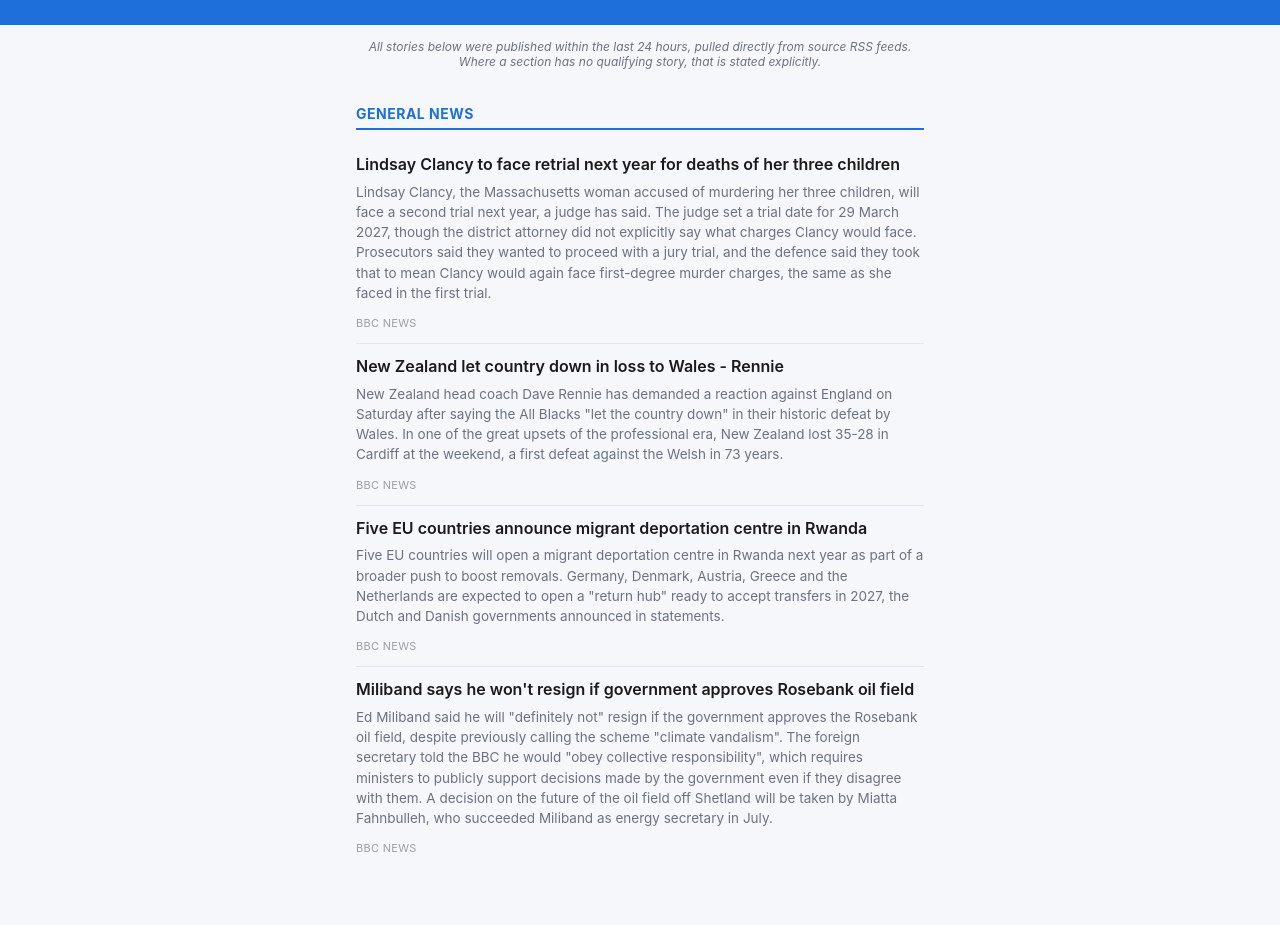
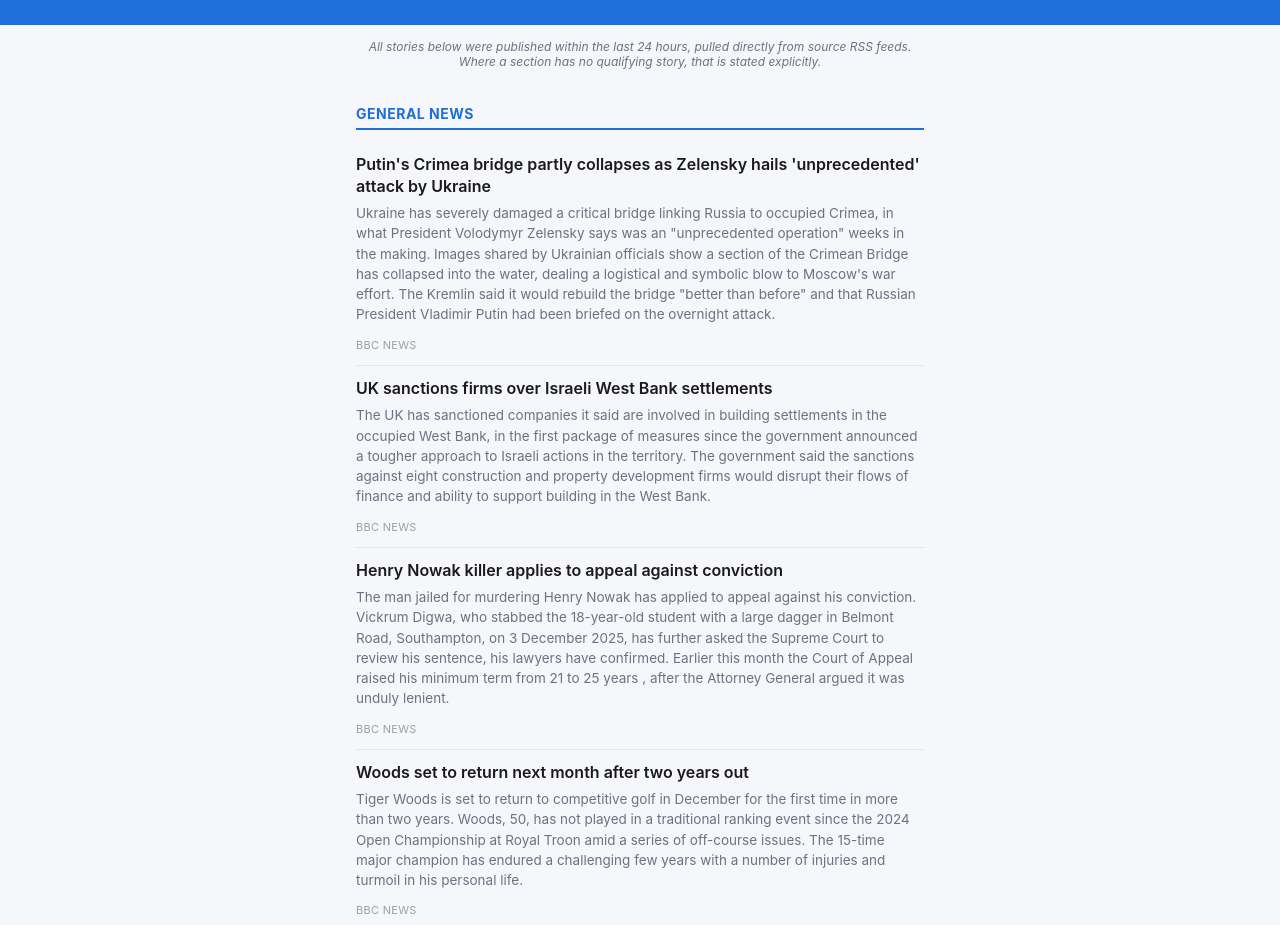
Before and after one commit to WilliamGitty/henry-personalised-newsletter, a plain HTML site: page index.html in a window 1280 px wide. Shown: the part 87-1012 px from the top of the page. Drawn offline with Linux system fonts and the light colour scheme.

Commit message:
Automated daily rebuild

```diff
--- a/index.html
+++ b/index.html
@@ -3,7 +3,7 @@
 <head>
 <meta charset="UTF-8">
 <meta name="viewport" content="width=device-width, initial-scale=1">
-<title>Henry's Personalised Newsletter — Monday, 16 November 2026</title>
+<title>Henry's Personalised Newsletter — Tuesday, 17 November 2026</title>
 <style>
   :root {
     --accent: #1e6fd9;
@@ -117,31 +117,31 @@
 <body>
   <div class="masthead">
     <h1>Henry's Personalised Newsletter</h1>
-    <span class="date">Monday, 16 November 2026, Updated as of 17:04 GMT</span>
+    <span class="date">Tuesday, 17 November 2026, Updated as of 16:10 GMT</span>
   </div>
   <p class="intro">All stories below were published within the last 24 hours, pulled directly from source RSS feeds. Where a section has no qualifying story, that is stated explicitly.</p>
   <main>
       <section class="section">
         <h2>General News</h2>
         <article class="story">
-          <a class="headline" href="https://www.bbc.co.uk/news/articles/cw5y1v8de35go?at_medium=RSS&amp;at_campaign=rss" target="_blank" rel="noopener">Lindsay Clancy to face retrial next year for deaths of her three children</a>
-          <p class="summary">Lindsay Clancy, the Massachusetts woman accused of murdering her three children, will face a second trial next year, a judge has said. The judge set a trial date for 29 March 2027, though the district attorney did not explicitly say what charges Clancy would face. Prosecutors said they wanted to proceed with a jury trial, and the defence said they took that to mean Clancy would again face first-degree murder charges, the same as she faced in the first trial.</p>
-          <span class="source"><a href="https://www.bbc.co.uk/news/articles/cw5y1v8de35go?at_medium=RSS&amp;at_campaign=rss" target="_blank" rel="noopener">BBC News</a></span>
+          <a class="headline" href="https://www.bbc.co.uk/news/articles/cw772jk4rvmxo?at_medium=RSS&amp;at_campaign=rss" target="_blank" rel="noopener">Putin&#x27;s Crimea bridge partly collapses as Zelensky hails &#x27;unprecedented&#x27; attack by Ukraine</a>
+          <p class="summary">Ukraine has severely damaged a critical bridge linking Russia to occupied Crimea, in what President Volodymyr Zelensky says was an &quot;unprecedented operation&quot; weeks in the making. Images shared by Ukrainian officials show a section of the Crimean Bridge has collapsed into the water, dealing a logistical and symbolic blow to Moscow&#x27;s war effort. The Kremlin said it would rebuild the bridge &quot;better than before&quot; and that Russian President Vladimir Putin had been briefed on the overnight attack.</p>
+          <span class="source"><a href="https://www.bbc.co.uk/news/articles/cw772jk4rvmxo?at_medium=RSS&amp;at_campaign=rss" target="_blank" rel="noopener">BBC News</a></span>
         </article>
         <article class="story">
-          <a class="headline" href="https://www.bbc.co.uk/sport/rugby-union/articles/c6q8lq7kqn5vo?at_medium=RSS&amp;at_campaign=rss" target="_blank" rel="noopener">New Zealand let country down in loss to Wales - Rennie</a>
-          <p class="summary">New Zealand head coach Dave Rennie has demanded a reaction against England on Saturday after saying the All Blacks &quot;let the country down&quot; in their historic defeat by Wales. In one of the great upsets of the professional era, New Zealand lost 35-28 in Cardiff at the weekend, a first defeat against the Welsh in 73 years.</p>
-          <span class="source"><a href="https://www.bbc.co.uk/sport/rugby-union/articles/c6q8lq7kqn5vo?at_medium=RSS&amp;at_campaign=rss" target="_blank" rel="noopener">BBC News</a></span>
+          <a class="headline" href="https://www.bbc.co.uk/news/articles/cvglr977x3z0o?at_medium=RSS&amp;at_campaign=rss" target="_blank" rel="noopener">UK sanctions firms over Israeli West Bank settlements</a>
+          <p class="summary">The UK has sanctioned companies it said are involved in building settlements in the occupied West Bank, in the first package of measures since the government announced a tougher approach to Israeli actions in the territory. The government said the sanctions against eight construction and property development firms would disrupt their flows of finance and ability to support building in the West Bank.</p>
+          <span class="source"><a href="https://www.bbc.co.uk/news/articles/cvglr977x3z0o?at_medium=RSS&amp;at_campaign=rss" target="_blank" rel="noopener">BBC News</a></span>
         </article>
         <article class="story">
-          <a class="headline" href="https://www.bbc.co.uk/news/articles/cw987343352go?at_medium=RSS&amp;at_campaign=rss" target="_blank" rel="noopener">Five EU countries announce migrant deportation centre in Rwanda</a>
-          <p class="summary">Five EU countries will open a migrant deportation centre in Rwanda next year as part of a broader push to boost removals. Germany, Denmark, Austria, Greece and the Netherlands are expected to open a &quot;return hub&quot; ready to accept transfers in 2027, the Dutch and Danish governments announced in statements.</p>
-          <span class="source"><a href="https://www.bbc.co.uk/news/articles/cw987343352go?at_medium=RSS&amp;at_campaign=rss" target="_blank" rel="noopener">BBC News</a></span>
+          <a class="headline" href="https://www.bbc.co.uk/news/articles/cm93080xj8xgo?at_medium=RSS&amp;at_campaign=rss" target="_blank" rel="noopener">Henry Nowak killer applies to appeal against conviction</a>
+          <p class="summary">The man jailed for murdering Henry Nowak has applied to appeal against his conviction. Vickrum Digwa, who stabbed the 18-year-old student with a large dagger in Belmont Road, Southampton, on 3 December 2025, has further asked the Supreme Court to review his sentence, his lawyers have confirmed. Earlier this month the Court of Appeal raised his minimum term from 21 to 25 years , after the Attorney General argued it was unduly lenient.</p>
+          <span class="source"><a href="https://www.bbc.co.uk/news/articles/cm93080xj8xgo?at_medium=RSS&amp;at_campaign=rss" target="_blank" rel="noopener">BBC News</a></span>
         </article>
         <article class="story">
-          <a class="headline" href="https://www.bbc.co.uk/news/articles/crvg2n8vwyqdo?at_medium=RSS&amp;at_campaign=rss" target="_blank" rel="noopener">Miliband says he won&#x27;t resign if government approves Rosebank oil field</a>
-          <p class="summary">Ed Miliband said he will &quot;definitely not&quot; resign if the government approves the Rosebank oil field, despite previously calling the scheme &quot;climate vandalism&quot;. The foreign secretary told the BBC he would &quot;obey collective responsibility&quot;, which requires ministers to publicly support decisions made by the government even if they disagree with them. A decision on the future of the oil field off Shetland will be taken by Miatta Fahnbulleh, who succeeded Miliband as energy secretary in July.</p>
-          <span class="source"><a href="https://www.bbc.co.uk/news/articles/crvg2n8vwyqdo?at_medium=RSS&amp;at_campaign=rss" target="_blank" rel="noopener">BBC News</a></span>
+          <a class="headline" href="https://www.bbc.co.uk/sport/golf/articles/cm93080ep703o?at_medium=RSS&amp;at_campaign=rss" target="_blank" rel="noopener">Woods set to return next month after two years out</a>
+          <p class="summary">Tiger Woods is set to return to competitive golf in December for the first time in more than two years. Woods, 50, has not played in a traditional ranking event since the 2024 Open Championship at Royal Troon amid a series of off-course issues. The 15-time major champion has endured a challenging few years with a number of injuries and turmoil in his personal life.</p>
+          <span class="source"><a href="https://www.bbc.co.uk/sport/golf/articles/cm93080ep703o?at_medium=RSS&amp;at_campaign=rss" target="_blank" rel="noopener">BBC News</a></span>
         </article>
       </section>
   </main>
```
